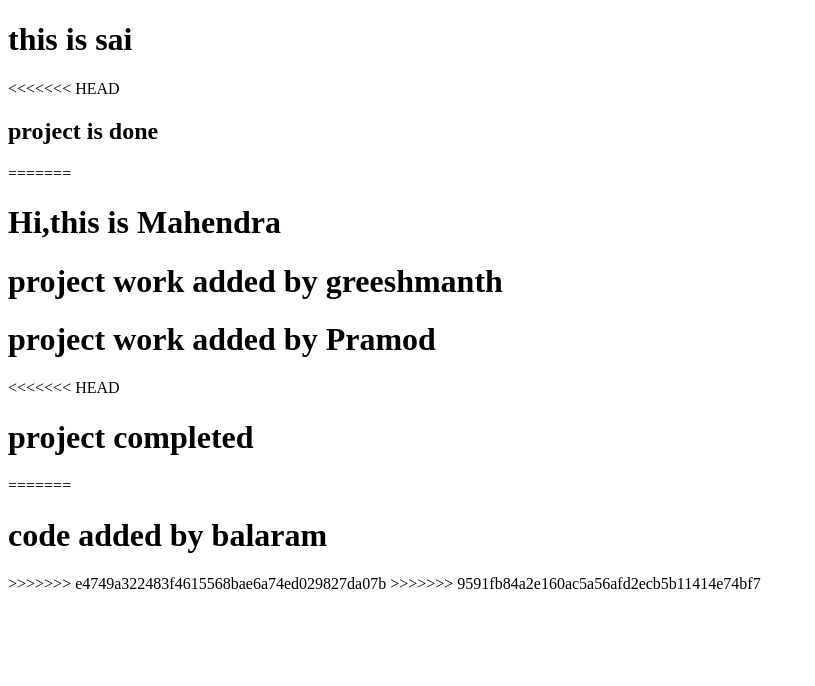
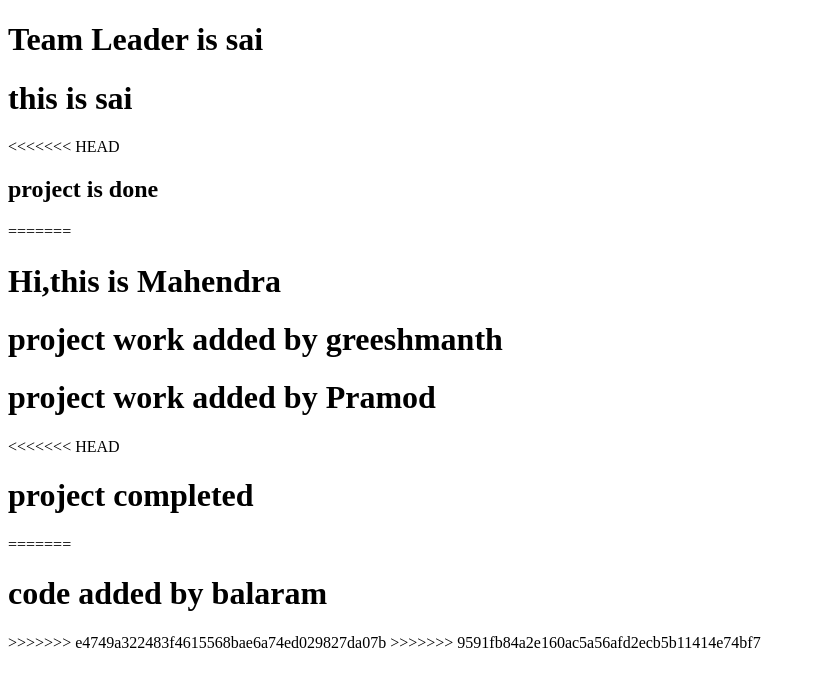
Before and after one commit to donthamsaikumar/SAI, a plain HTML site: page index.html in a window 1280 px wide. Shown: the whole page, without its empty margins (0-815 px from the left). Drawn offline with Linux system fonts and the light colour scheme.

Commit message:
conflict

```diff
--- a/index.html
+++ b/index.html
@@ -6,6 +6,7 @@
     <title>Document</title>
 </head>
 <body>
+    <h1>Team Leader is sai</h1>
     <h1>this is sai</h1>
 <<<<<<< HEAD
     <h2>project is done</h2>
```
